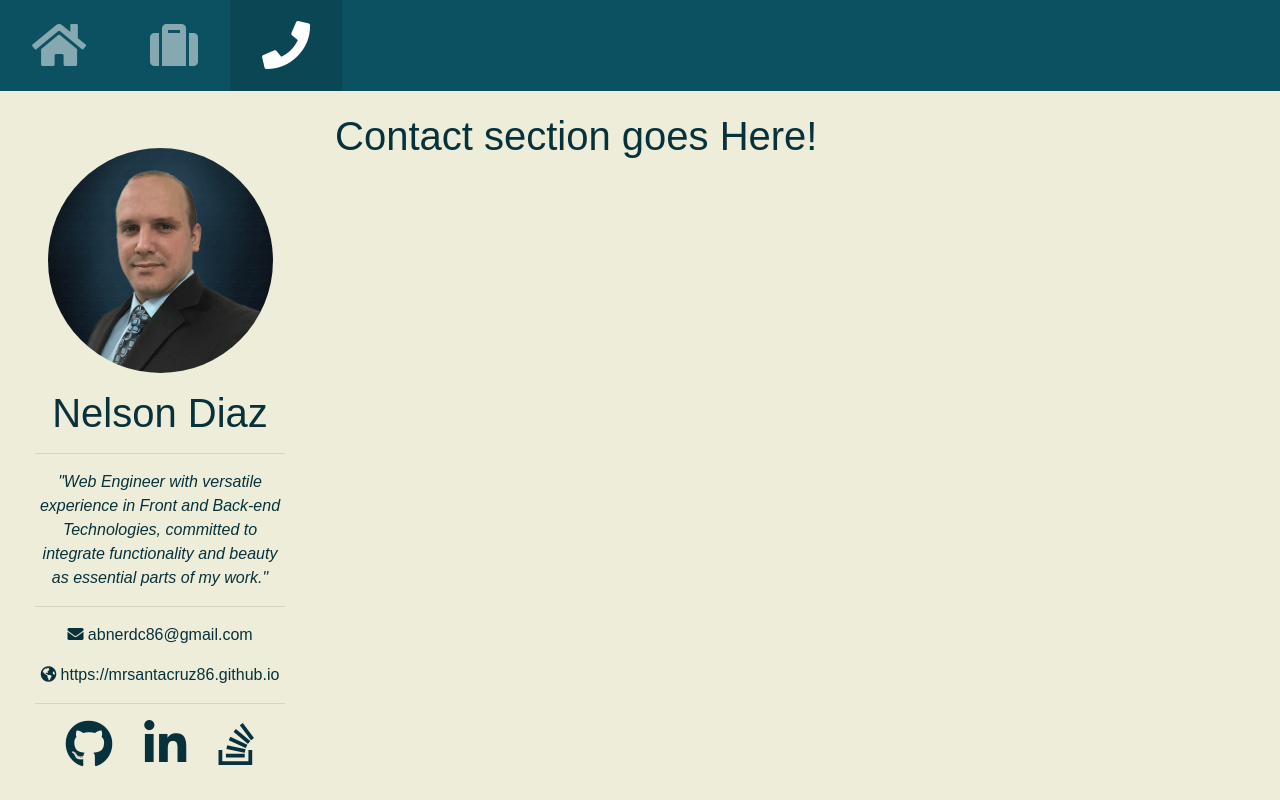
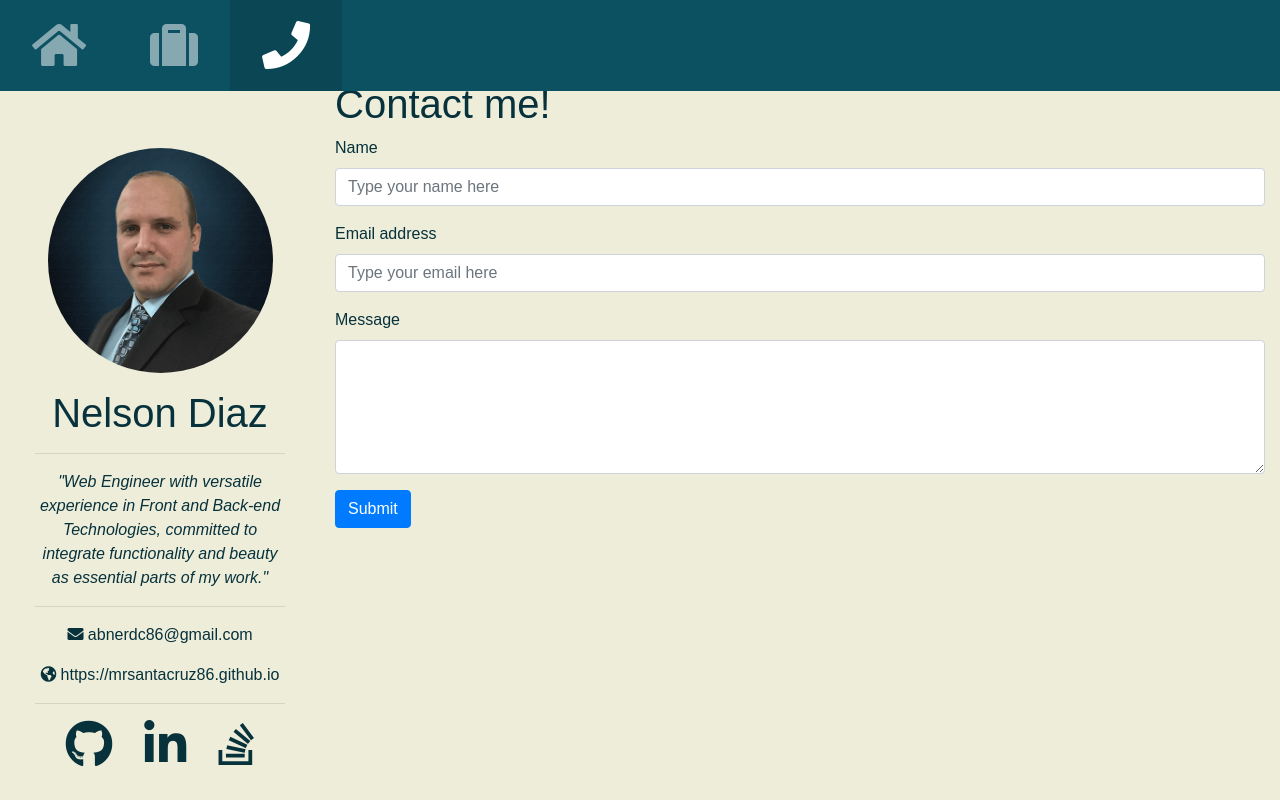
Before and after one commit to mrsantacruz86/mrsantacruz86.github.io, a React (Create React App) app: page /contact in a window 1280 px wide. Built offline with nearby package versions, Linux system fonts and the light colour scheme.

Commit message:
build the form for the contact me page.

```diff
--- /dev/null
+++ b/src/Components/ContactForm/index.js
@@ -0,0 +1 @@
+export {default} from './ContactForm'
--- a/src/Components/Content/Content.css
+++ b/src/Components/Content/Content.css
@@ -1,4 +1,4 @@
 .Content{
-	margin-top: 7rem;
+	margin-top: 5rem;
 	color: #07313B;
 }
--- /dev/null
+++ b/src/Components/InputText/InputText.js
@@ -0,0 +1,33 @@
+import React, { Component } from 'react';
+import './InputText.css';
+
+class InputText extends Component {
+  constructor(props) {
+    super(props);
+    this.handleChange = this.handleChange.bind(this);
+  }
+
+  handleChange(e) {
+    this.props.onTextChange(e);
+  }
+
+  render() {
+    const name = this.props.name;
+    return (
+      <div className="form-group">
+        <label htmlFor={name}>{this.props.label || "Label"}</label>
+        <input
+          id={name}
+          name={name}
+          className="form-control"
+          type={this.props.type}
+          placeholder={this.props.placeholder}
+          value={this.props.val}
+          onChange={this.handleChange}
+        />
+      </div>
+    );
+  }
+}
+
+export default InputText;
--- /dev/null
+++ b/src/Components/InputText/index.js
@@ -0,0 +1 @@
+export {default} from './InputText'
--- /dev/null
+++ b/src/Components/Textarea/Textarea.js
@@ -0,0 +1,32 @@
+import React, { Component } from 'react';
+import './Textarea.css';
+
+class Textarea extends Component {
+  constructor(props) {
+    super(props);
+    this.handleChange = this.handleChange.bind(this);
+  }
+
+  handleChange(e) {
+    this.props.onTextChange(e);
+  }
+
+  render() {
+    const name = this.props.name;
+    return (
+      <div className="form-group">
+        <label htmlFor={name}>{this.props.label || "Texarea"}</label>
+        <textarea
+          id={name}
+          className="form-control"
+          name={name}
+          value={this.props.val}
+          onChange={this.handleChange}
+          rows="5"
+        />
+      </div>
+    );
+  }
+}
+
+export default Textarea;
--- /dev/null
+++ b/src/Components/Textarea/index.js
@@ -0,0 +1 @@
+export {default} from './Textarea'
--- a/src/Pages/Contact/Contact.js
+++ b/src/Pages/Contact/Contact.js
@@ -1,16 +1,69 @@
 import React, { Component } from 'react';
-
+import InputText from "../../Components/InputText";
+import Textarea from "../../Components/Textarea";
 import './Contact.css';
 
-class App extends Component {
+class Contact extends Component {
+  constructor(props) {
+    super(props);
+    this.state = {
+      email: "",
+      name: "",
+      message: "",
+    };
+    this.handleChange = this.handleChange.bind(this);
+    this.handleSubmit = this.handleSubmit.bind(this);
+  }
+
+  handleChange(e) {
+    this.setState({ [e.target.name]: e.target.value });
+  }
+
+  handleSubmit(e) {
+    e.preventDefault();
+    console.log(this.state.name);
+    console.log(this.state.email);
+    console.log(this.state.message);
+    this.setState({name:"", email:"" , message:""});
+  }
+
   render() {
     return (
       <div>
-        <h1>Contact section goes Here!</h1>
+        <h1>Contact me!</h1>
+        <form onSubmit={this.handleSubmit} method="POST">
+          <InputText
+            name="name"
+            type="text"
+            placeholder="Type your name here"
+            label="Name"
+            val={this.state.name}
+            onTextChange={this.handleChange}
+            required="required"
+          />
+          <InputText
+            name="email"
+            type="text"
+            placeholder="Type your email here"
+            label="Email address"
+            val={this.state.email}
+            onTextChange={this.handleChange}
+            required="required"
+          />
+          <Textarea
+            name="message"
+            label="Message"
+            val={this.state.message}
+            onTextChange={this.handleChange}
+            required="required"
+          />
+
+          <input type="submit" className="btn btn-primary" value="Submit" />
+        </form>
 
       </div>
     );
   }
 }
 
-export default App;
+export default Contact;
```
Also changed, not shown: src/Components/ContactForm/ContactForm.js (added, +42 -0 lines), src/Components/ContactForm/ContactForm.css (added), src/Components/InputText/InputText.css (added), src/Components/Textarea/Textarea.css (added).
